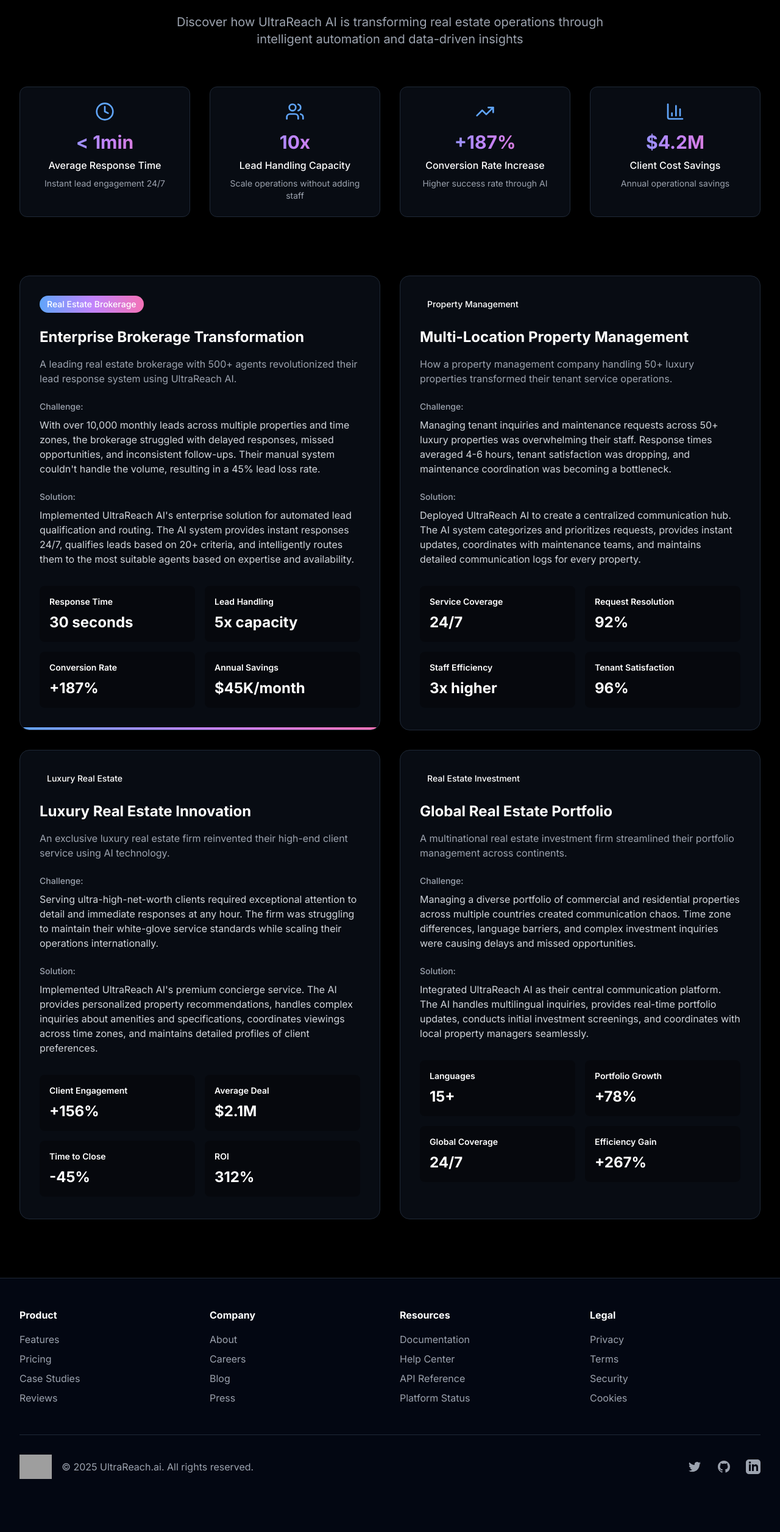
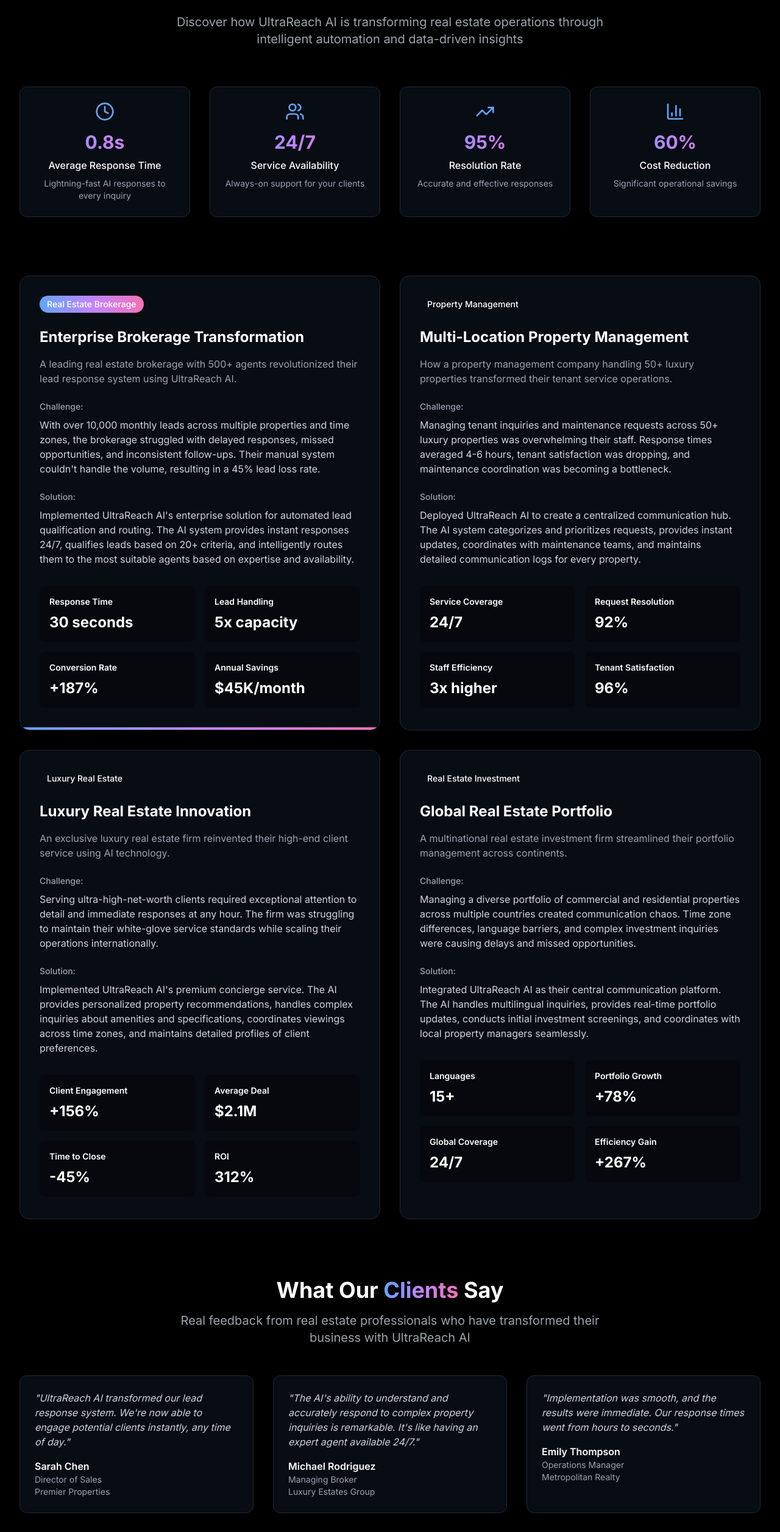
Before and after one commit to iaroslav1234/ultrareach.ai, a Next.js app: page /success in a window 1280 px wide. Shown: the part 234-2747 px from the top of the page at 61% size. Before the commit the page ends 2708 px from the top, so only its background shows below. Built offline with nearby package versions, Linux system fonts and the light colour scheme; grey boxes are pictures that could not be loaded.

Commit message:
Add testimonials section to success page

```diff
--- a/app/success/page.tsx
+++ b/app/success/page.tsx
@@ -2,31 +2,32 @@
 import { CaseStudyCard } from "@/components/success/case-study-card"
 import { ImpactMetric } from "@/components/success/impact-metric"
 import { BarChart3, Clock, TrendingUp, Users } from "lucide-react"
+import { Testimonials } from "@/components/success/testimonials"
 
 const impactMetrics = [
   {
     iconName: "Clock",
-    value: "< 1min",
+    value: "0.8s",
     label: "Average Response Time",
-    description: "Instant lead engagement 24/7"
+    description: "Lightning-fast AI responses to every inquiry"
   },
   {
     iconName: "Users",
-    value: "10x",
-    label: "Lead Handling Capacity",
-    description: "Scale operations without adding staff"
+    value: "24/7",
+    label: "Service Availability",
+    description: "Always-on support for your clients"
   },
   {
     iconName: "TrendingUp",
-    value: "+187%",
-    label: "Conversion Rate Increase",
-    description: "Higher success rate through AI"
+    value: "95%",
+    label: "Resolution Rate",
+    description: "Accurate and effective responses"
   },
   {
     iconName: "BarChart3",
-    value: "$4.2M",
-    label: "Client Cost Savings",
-    description: "Annual operational savings"
+    value: "60%",
+    label: "Cost Reduction",
+    description: "Significant operational savings"
   }
 ]
 
@@ -126,10 +127,25 @@
             </div>
 
             {/* Case Studies */}
-            <div className="grid grid-cols-1 lg:grid-cols-2 gap-8">
+            <div className="grid grid-cols-1 lg:grid-cols-2 gap-8 mb-24">
               {caseStudies.map((study, index) => (
                 <CaseStudyCard key={index} {...study} />
               ))}
+            </div>
+
+            {/* Testimonials */}
+            <div className="mb-24">
+              <h2 className="text-4xl font-bold text-center mb-4">
+                What Our{' '}
+                <span className="text-transparent bg-gradient-to-r from-blue-400 via-purple-400 to-pink-400 bg-clip-text [-webkit-background-clip:text]">
+                  Clients
+                </span>{' '}
+                Say
+              </h2>
+              <p className="text-xl text-gray-400 text-center max-w-3xl mx-auto mb-12">
+                Real feedback from real estate professionals who have transformed their business with UltraReach AI
+              </p>
+              <Testimonials />
             </div>
           </div>
         </section>
--- /dev/null
+++ b/components/success/testimonials.tsx
@@ -0,0 +1,111 @@
+'use client';
+
+import { motion } from 'framer-motion';
+
+interface Testimonial {
+  quote: string;
+  author: string;
+  role: string;
+  company: string;
+}
+
+const testimonials: Testimonial[] = [
+  {
+    quote: "UltraReach AI transformed our lead response system. We're now able to engage potential clients instantly, any time of day.",
+    author: "Sarah Chen",
+    role: "Director of Sales",
+    company: "Premier Properties"
+  },
+  {
+    quote: "The AI's ability to understand and accurately respond to complex property inquiries is remarkable. It's like having an expert agent available 24/7.",
+    author: "Michael Rodriguez",
+    role: "Managing Broker",
+    company: "Luxury Estates Group"
+  },
+  {
+    quote: "Implementation was smooth, and the results were immediate. Our response times went from hours to seconds.",
+    author: "Emily Thompson",
+    role: "Operations Manager",
+    company: "Metropolitan Realty"
+  },
+  {
+    quote: "The multilingual support has been a game-changer for our international clients. It's opened up entirely new markets for us.",
+    author: "David Kim",
+    role: "Global Sales Director",
+    company: "International Property Advisors"
+  },
+  {
+    quote: "Our agents love how the AI handles initial inquiries, letting them focus on high-value activities. It's boosted our efficiency tremendously.",
+    author: "Jennifer Walsh",
+    role: "Agency Principal",
+    company: "Coastal Properties"
+  },
+  {
+    quote: "The personalization capabilities are impressive. Each client interaction feels tailored and professional.",
+    author: "Robert Martinez",
+    role: "Customer Success Manager",
+    company: "Urban Living Real Estate"
+  },
+  {
+    quote: "We've seen a significant increase in lead conversion since implementing UltraReach AI. The ROI has been exceptional.",
+    author: "Lisa Parker",
+    role: "Marketing Director",
+    company: "Skyline Properties"
+  },
+  {
+    quote: "The system's ability to learn and adapt to our specific market needs has exceeded our expectations.",
+    author: "James Wilson",
+    role: "Tech Innovation Lead",
+    company: "Future Homes"
+  },
+  {
+    quote: "Our property management operations have never been more streamlined. Tenant satisfaction is at an all-time high.",
+    author: "Amanda Foster",
+    role: "Property Manager",
+    company: "Elite Property Management"
+  },
+  {
+    quote: "The analytics and insights provided have helped us make better business decisions. It's more than just a communication tool.",
+    author: "Thomas Lee",
+    role: "CEO",
+    company: "Pacific Real Estate Group"
+  },
+  {
+    quote: "We were skeptical about AI at first, but the results speak for themselves. Our team wouldn't want to work without it now.",
+    author: "Rachel Morgan",
+    role: "Team Lead",
+    company: "City Center Realty"
+  },
+  {
+    quote: "The cost savings and efficiency gains have been substantial. It's revolutionized how we handle client communications.",
+    author: "Daniel Clark",
+    role: "Operations Director",
+    company: "National Property Solutions"
+  }
+];
+
+export function Testimonials() {
+  return (
+    <div className="grid grid-cols-1 md:grid-cols-2 lg:grid-cols-3 gap-8">
+      {testimonials.map((testimonial, index) => (
+        <motion.div
+          key={index}
+          initial={{ opacity: 0, y: 20 }}
+          whileInView={{ opacity: 1, y: 0 }}
+          transition={{ delay: index * 0.1 }}
+          viewport={{ once: true }}
+          className="bg-gray-900/50 border border-gray-800 rounded-xl p-6 hover:bg-gray-900/80 transition-colors"
+        >
+          <div className="mb-4">
+            <p className="text-gray-300 italic">"{testimonial.quote}"</p>
+          </div>
+          <div>
+            <p className="font-semibold text-white">{testimonial.author}</p>
+            <p className="text-sm text-gray-400">{testimonial.role}</p>
+            <p className="text-sm text-gray-400">{testimonial.company}</p>
+          </div>
+        </motion.div>
+      ))}
+    </div>
+  );
+}
```
